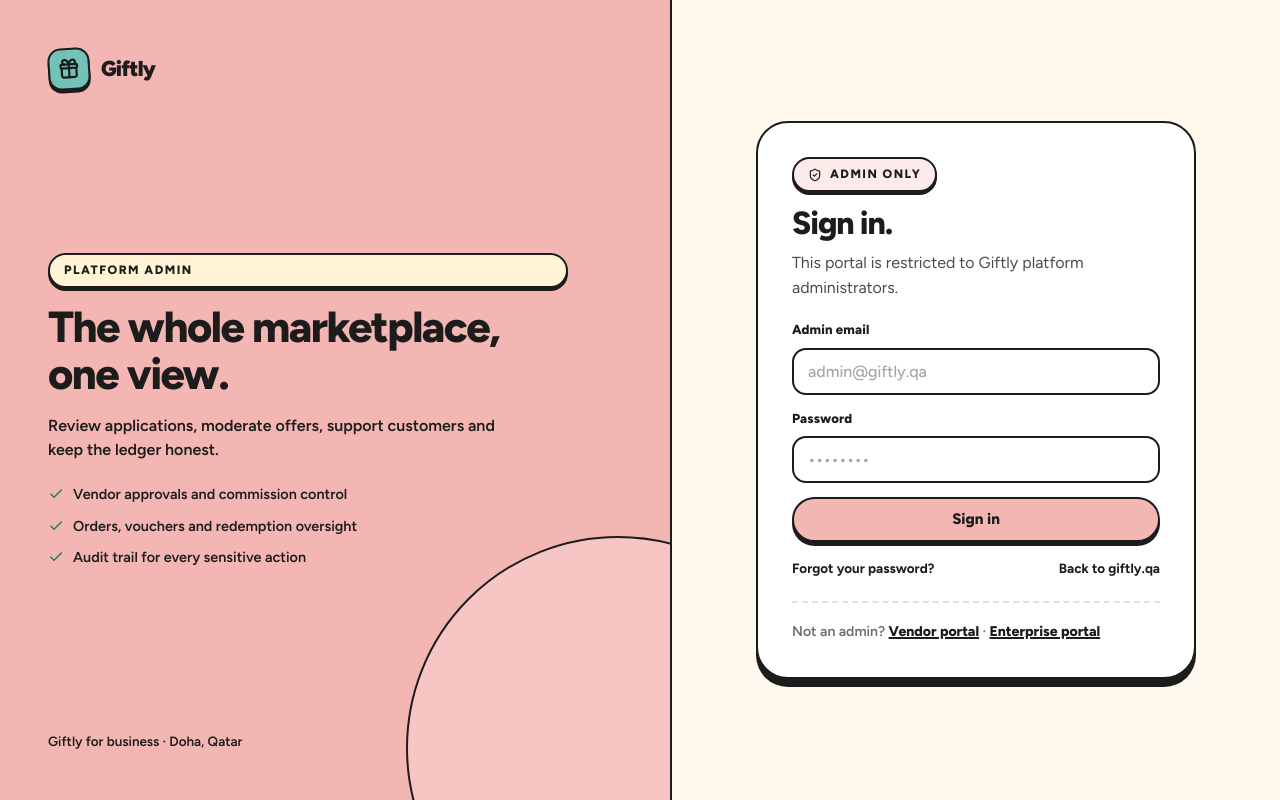
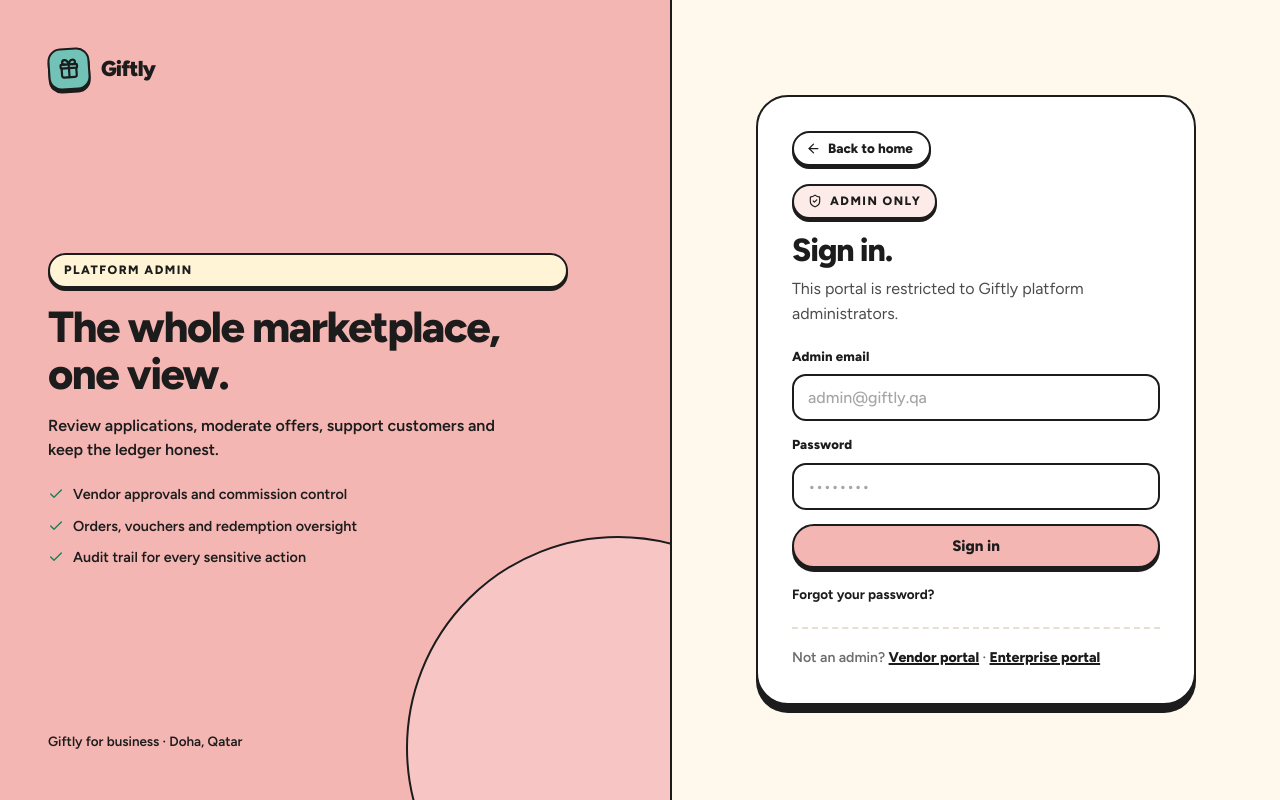
Before and after one commit to Moe12w/giftcards, a Next.js app in the folder web/: page /admin/login in a window 1280 px wide. Built offline with nearby package versions, Linux system fonts and the light colour scheme; no server answers.

Commit message:
Add a back-to-home button on the portal sign-in pages
- The shared AuthShell now links every dashboard sign-in page back to the public site

- Drop the old hardcoded 'Back to giftly.qa' link from the admin login page

```diff
--- a/web/app/admin/login/page.tsx
+++ b/web/app/admin/login/page.tsx
@@ -84,7 +84,6 @@ export default async function AdminLoginPage({
       </form>
       <div className="auth-links" style={{ marginTop: 16 }}>
         <Link href="/admin/forgot-password">Forgot your password?</Link>
-        <Link href="/">Back to giftly.qa</Link>
       </div>
       <div className="auth-switch">
         Not an admin? <Link href="/vendor/login">Vendor portal</Link> ·{' '}
--- a/web/app/globals.css
+++ b/web/app/globals.css
@@ -1176,6 +1176,43 @@ textarea.input {
   font-size: 2rem;
 }
 
+/* Back to the public site, shown on every portal sign-in page. */
+.auth-back {
+  display: flex;
+  width: fit-content;
+  align-items: center;
+  gap: 7px;
+  margin-bottom: 18px;
+  padding: 8px 16px 8px 12px;
+  border: 2px solid var(--ink);
+  border-radius: 999px;
+  background: var(--surface);
+  color: var(--ink);
+  font-weight: 800;
+  font-size: 0.84rem;
+  line-height: 1.1;
+  box-shadow: 0 3px 0 var(--ink);
+  transition:
+    transform 0.12s ease,
+    box-shadow 0.12s ease,
+    background 0.12s ease;
+}
+
+.auth-back:hover {
+  transform: translateY(-2px);
+  box-shadow: 0 5px 0 var(--ink);
+}
+
+.auth-back:active {
+  transform: translateY(2px);
+  box-shadow: 0 1px 0 var(--ink);
+}
+
+.auth-back:focus-visible {
+  outline: 3px solid var(--lavender-dark);
+  outline-offset: 3px;
+}
+
 .auth-card .form {
   display: grid;
   gap: 14px;
--- a/web/components/AuthShell.tsx
+++ b/web/components/AuthShell.tsx
@@ -1,5 +1,6 @@
 import type { ReactNode } from 'react';
-import { Check } from 'lucide-react';
+import Link from 'next/link';
+import { ArrowLeft, Check } from 'lucide-react';
 import { Logo } from '@/components/Logo';
 
 export function AuthShell({
@@ -38,7 +39,13 @@ export function AuthShell({
         <p className="small">Giftly for business · Doha, Qatar</p>
       </aside>
       <main className="auth-main">
-        <div className="auth-card">{children}</div>
+        <div className="auth-card">
+          <Link className="auth-back" href="/">
+            <ArrowLeft size={15} />
+            Back to home
+          </Link>
+          {children}
+        </div>
       </main>
     </div>
   );
```
